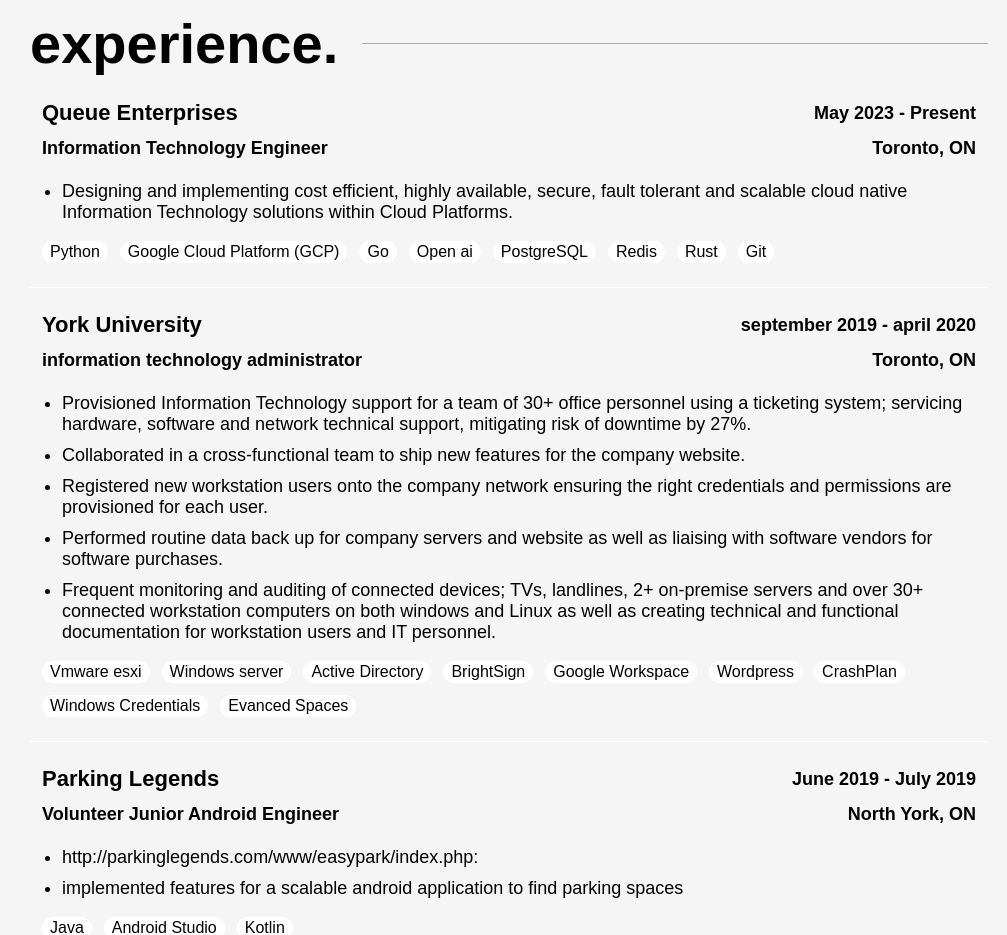
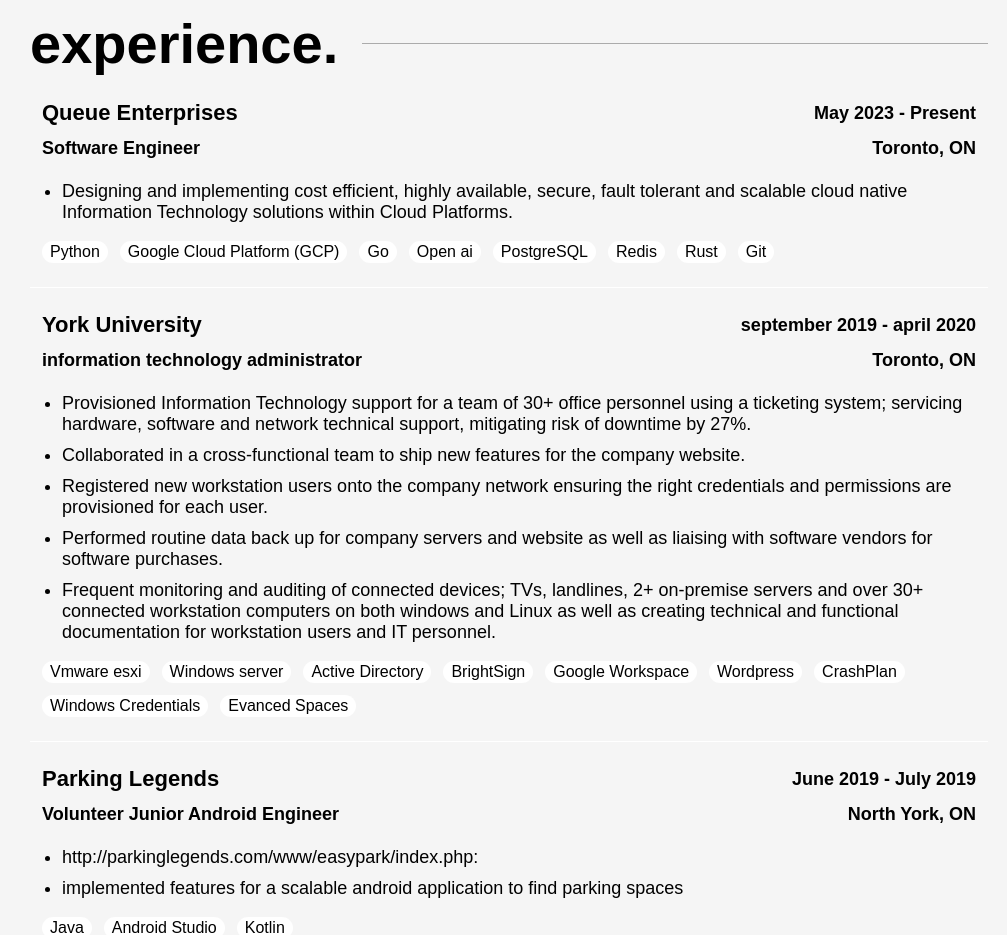
Before and after one commit to ngoiyaeric/ngoiyaeric.github.io, a Next.js app: page / in a window 1280 px wide. Shown: the part 3420-4355 px from the top of the page, without its empty margins (161-1168 px from the left). Built offline with nearby package versions, Linux system fonts and the light colour scheme; a web font is replaced by a local one.

Commit message:
Update Experience.tsx

```diff
--- a/components/home/experience/Experience.tsx
+++ b/components/home/experience/Experience.tsx
@@ -15,7 +15,7 @@
 const experience = [
   {
     title: "Queue Enterprises",
-    position: "Information Technology Engineer",
+    position: "Software Engineer",
     time: "May 2023 - Present",
     location: "Toronto, ON",
     description:
```
